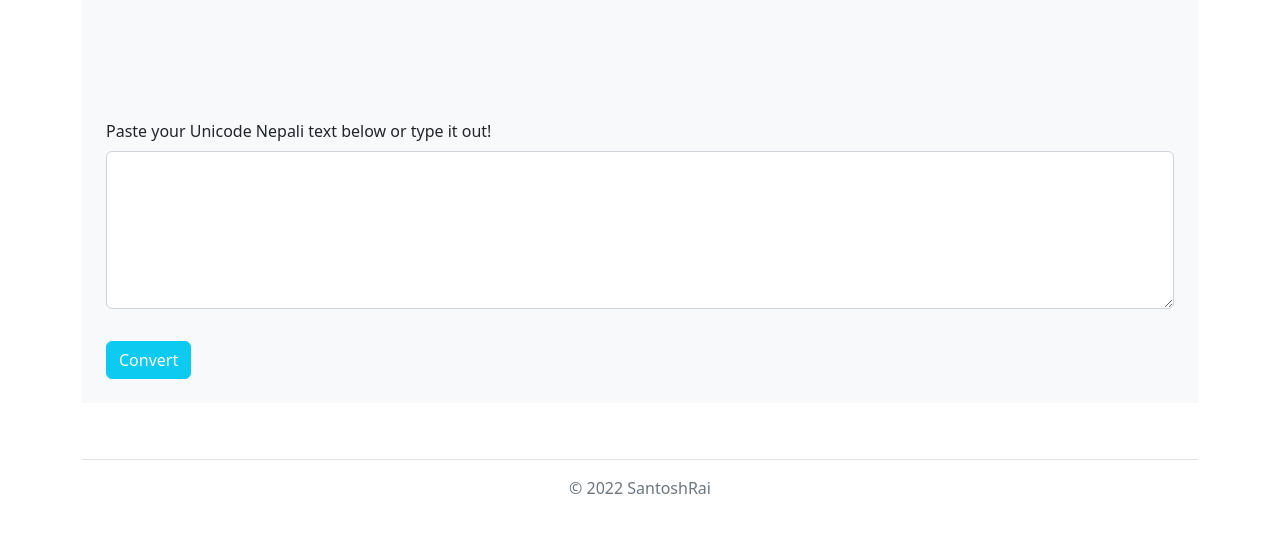
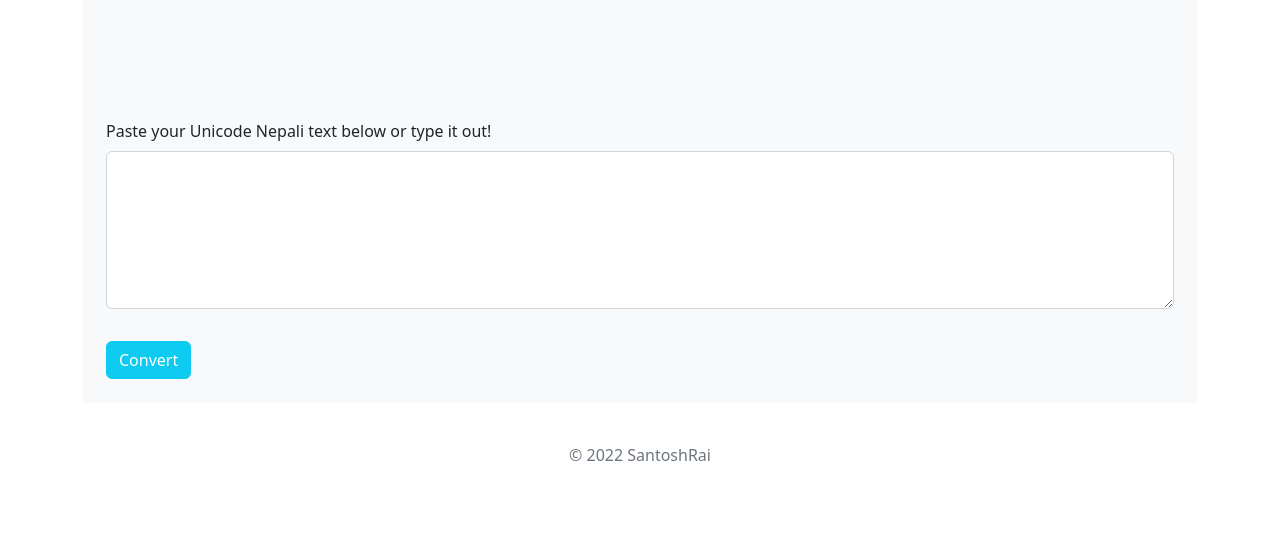
Before and after one commit to santoshrai55/RealProject_unicode2preeti_converter, a Django app: page / in a window 1280 px wide. Shown: the part 73-622 px from the top of the page. Run offline with Django 4.2, Linux system fonts and the light colour scheme.

Commit message:
further customization on app templates and views

```diff
--- a/converter/views.py
+++ b/converter/views.py
@@ -1,5 +1,5 @@
 from django.shortcuts import render, redirect
-from .converter import converter
+from . converter import converter
 from . data import data_set
 
 
--- a/templates/base.html
+++ b/templates/base.html
@@ -6,6 +6,7 @@
     <meta http-equiv="X-UA-Compatible" content="IE=edge">
     <meta name="viewport" content="width=device-width, initial-scale=1.0">
     <title>Unicode to Preeti Converter</title>
+    <link rel="icon" type="image/x-icon" href="https://cdn-icons-png.flaticon.com/512/889/889097.png" />
     <!-- CSS only -->
     <link href="https://cdn.jsdelivr.net/npm/bootstrap@5.2.1/dist/css/bootstrap.min.css" rel="stylesheet"
         integrity="sha384-iYQeCzEYFbKjA/T2uDLTpkwGzCiq6soy8tYaI1GyVh/UjpbCx/TYkiZhlZB6+fzT" crossorigin="anonymous">
@@ -25,42 +26,10 @@
                     aria-label="Toggle navigation">
                     <span class="navbar-toggler-icon"></span>
                 </button>
-                <!-- <div class="collapse navbar-collapse" id="navbarsExample09">
-                    <ul class="navbar-nav me-auto mb-2 mb-lg-0">
-                        <li class="nav-item">
-                            <a class="nav-link active" aria-current="page" href="#">Home</a>
-                        </li>
-                        <li class="nav-item">
-                            <a class="nav-link" href="#">Link</a>
-                        </li>
-                        <li class="nav-item">
-                            <a class="nav-link disabled">Disabled</a>
-                        </li>
-                        <li class="nav-item dropdown">
-                            <a class="nav-link dropdown-toggle" href="#" data-bs-toggle="dropdown"
-                                aria-expanded="false">Dropdown</a>
-                            <ul class="dropdown-menu">
-                                <li><a class="dropdown-item" href="#">Action</a></li>
-                                <li><a class="dropdown-item" href="#">Another action</a></li>
-                                <li><a class="dropdown-item" href="#">Something else here</a></li>
-                            </ul>
-                        </li>
-                    </ul>
-                    <form role="search">
-                        <input class="form-control" type="search" placeholder="Search" aria-label="Search">
-                    </form>
-                </div> -->
             </div>
         </nav> {% block header-footer %} {% endblock header-footer %}
         <!-- ---------FOOTER------------ -->
         <footer class="py-3 my-4">
-            <ul class="nav justify-content-center border-bottom pb-3 mb-3">
-                <!-- <li class="nav-item"><a href="#" class="nav-link px-2 text-muted">Home</a></li>
-                <li class="nav-item"><a href="#" class="nav-link px-2 text-muted">Features</a></li>
-                <li class="nav-item"><a href="#" class="nav-link px-2 text-muted">Pricing</a></li>
-                <li class="nav-item"><a href="#" class="nav-link px-2 text-muted">FAQs</a></li>
-                <li class="nav-item"><a href="#" class="nav-link px-2 text-muted">About</a></li> -->
-            </ul>
             <p class="text-center text-muted">© 2022 SantoshRai</p>
         </footer>
     </div>
```
